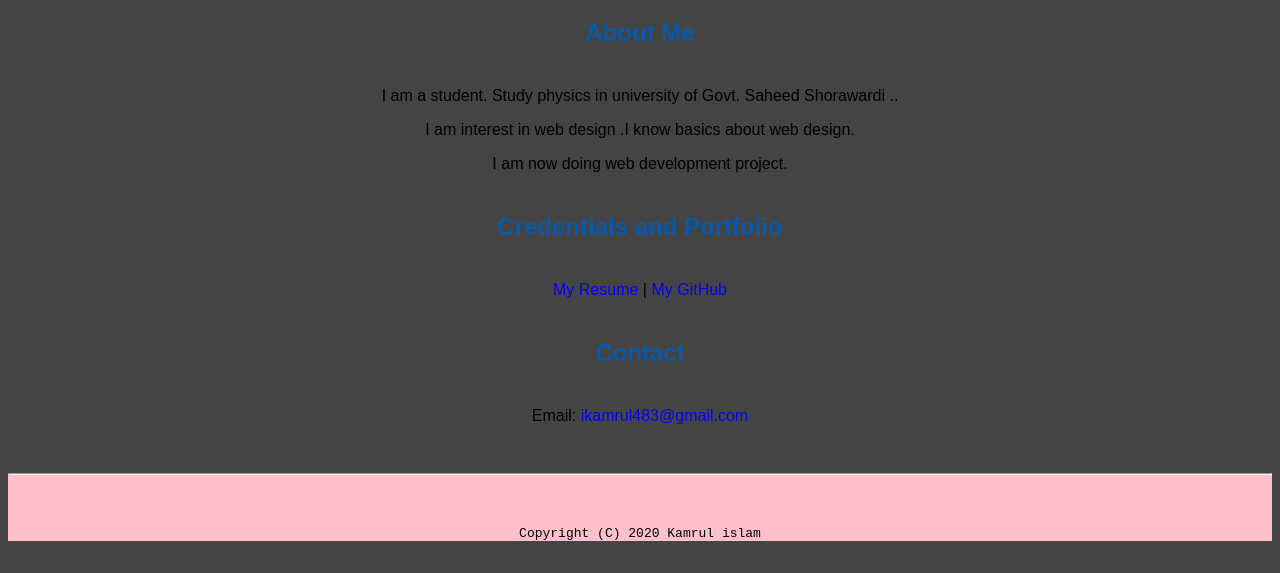
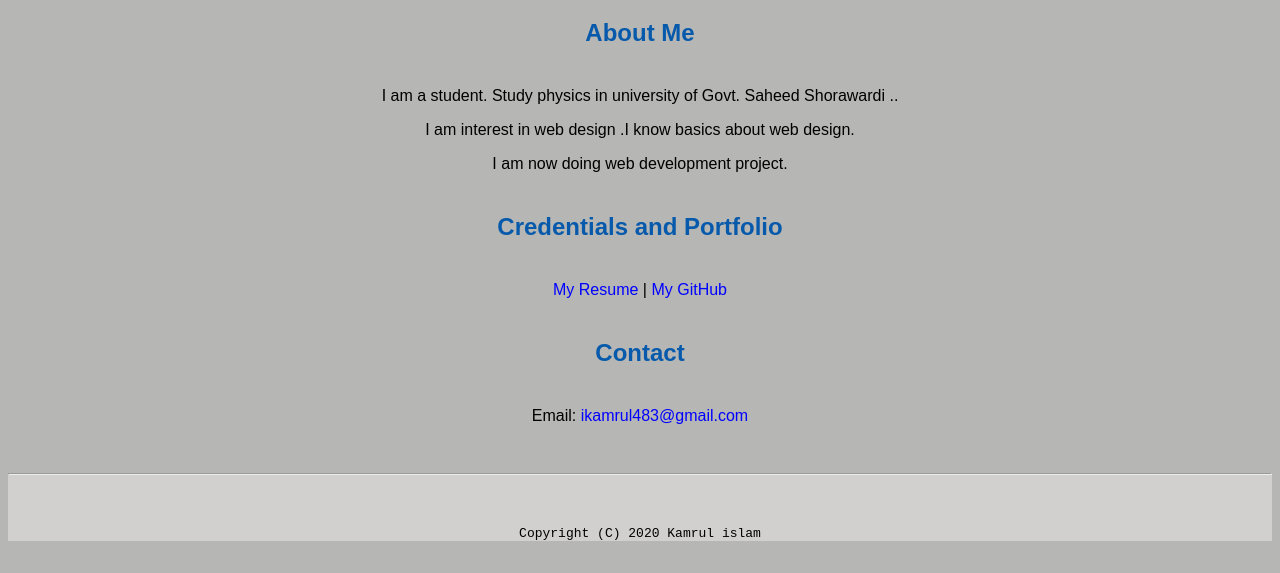
Before and after one commit to Kamrulislam7/aboutme.github.io, a plain HTML site: page index.html in a window 1280 px wide. Shown: the part 516-1089 px from the top of the page. Drawn offline with Linux system fonts and the light colour scheme.

Commit message:
add color

```diff
--- a/css/master.css
+++ b/css/master.css
@@ -13,14 +13,14 @@
   }
 
   body {
-    background-color: #444444; /* set the background color here */
+    background-color: #B6B6B4; /* set the background color here */
     color: black; /* set the text color to black here */
     font-family: Arial, Helvetica, sans-serif;  /* set the font here */
     text-align: center; /* set the text alignment here */
    }
 
   footer {
-    background:pink ;
+    background:#D1D0CE ;
     margin-top: 2rem;
     margin-bottom: 2rem;
   }
```
